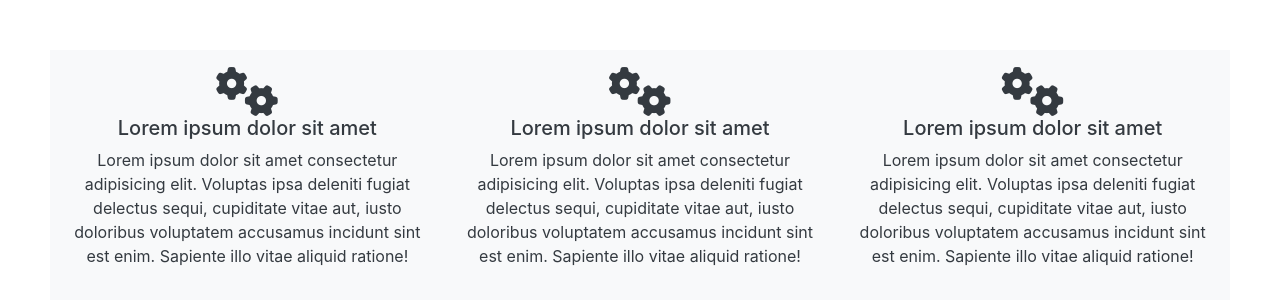
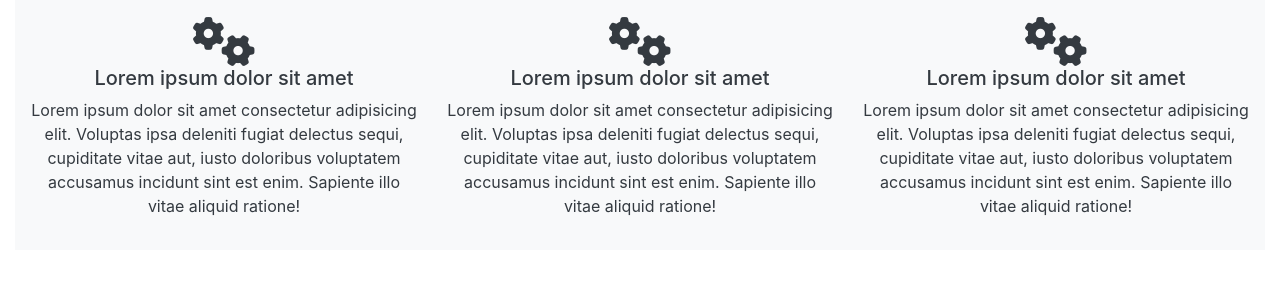
Before and after one commit to yasmin-alharasis/assessment, a plain HTML site: page BootstrapAssessment.html in a window 1280 px wide. Drawn offline with nearby package versions, Linux system fonts and the light colour scheme.

Commit message:
Add files via upload

```diff
--- a/BootstrapAssessment.html
+++ b/BootstrapAssessment.html
@@ -10,9 +10,10 @@
   <script src="https://kit.fontawesome.com/9c78f9a948.js"></script>
   <!-- Custom Style-->
   <style>
-    .services-section {
+    /*.services-section {
+
       padding: 50px;
-    }
+    }*/
     i {
       font-size: 50px;
     }
```
